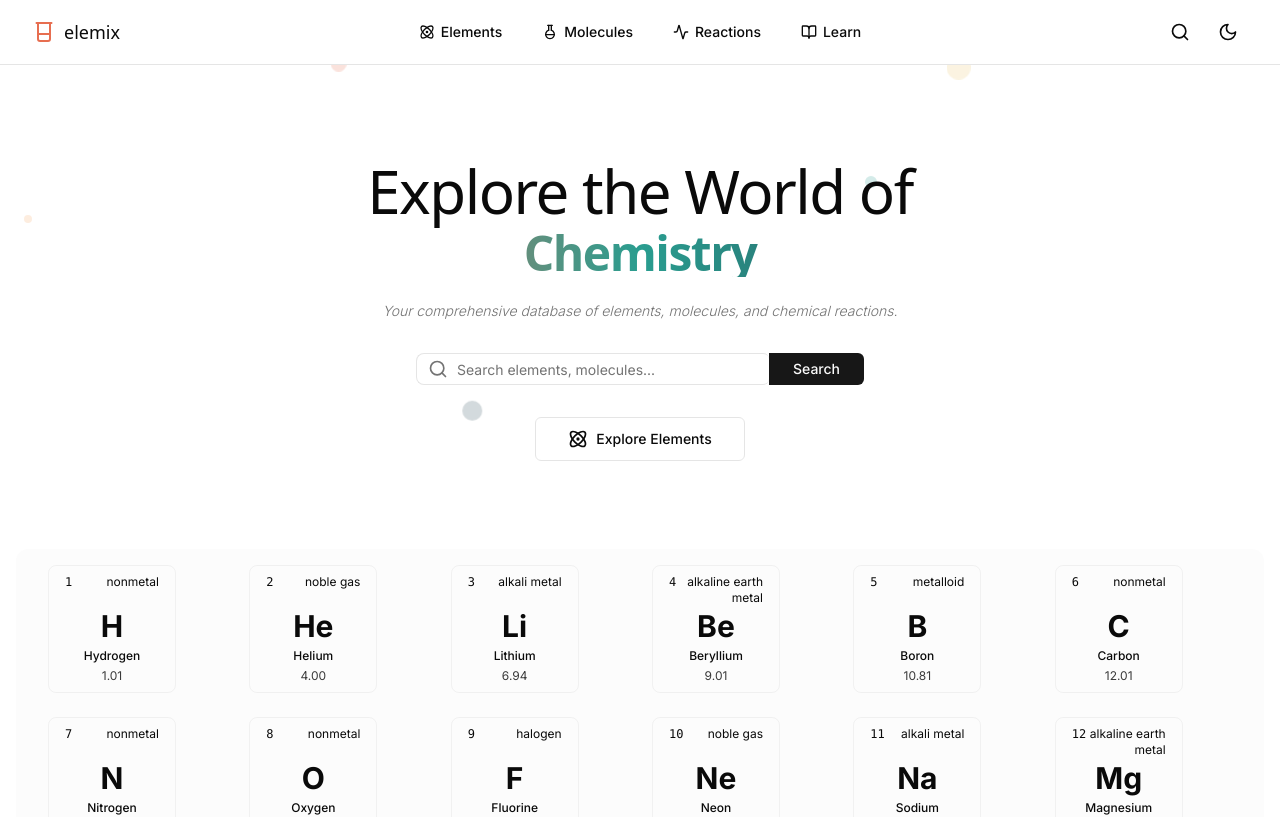
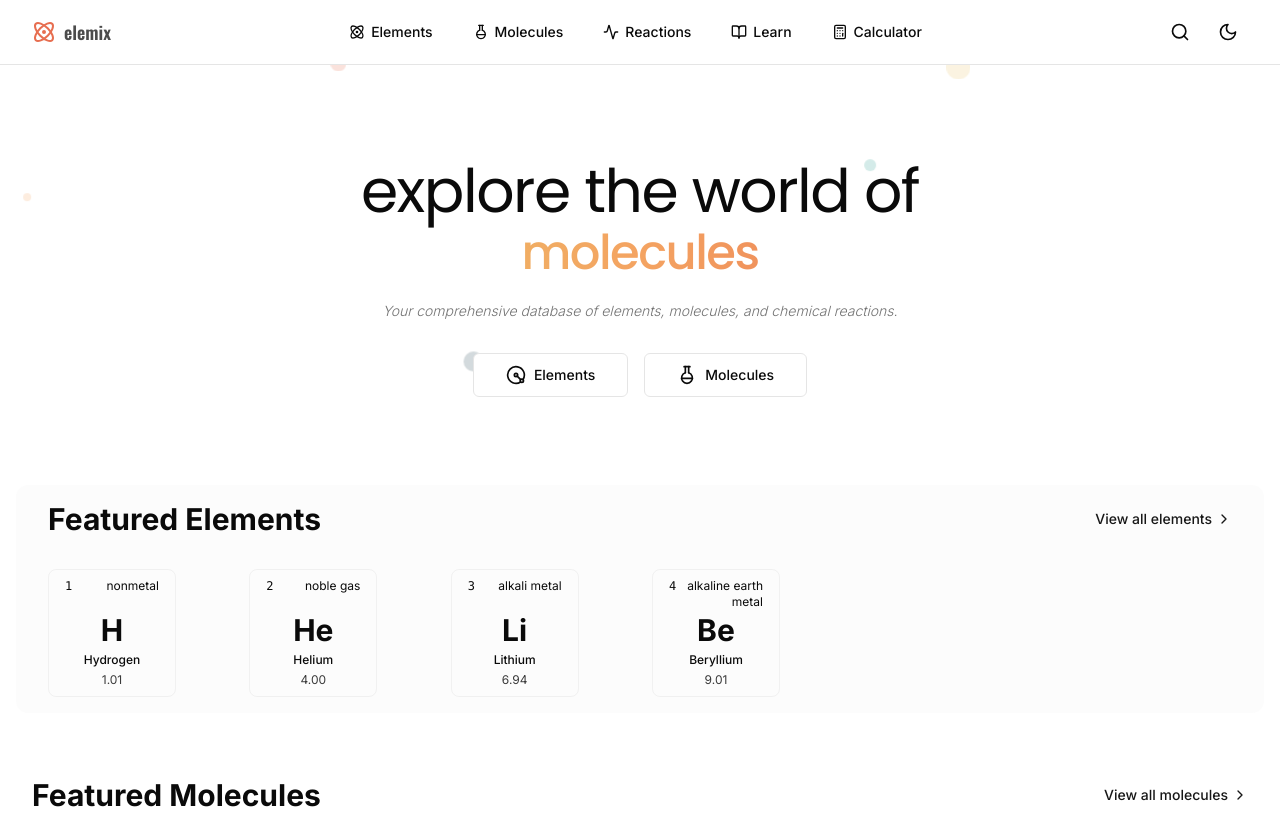
Before and after one commit to Rhishavhere/Elemix, a Next.js app: page / in a window 1280 px wide. Shown: the top 817 px of the page. Built offline with nearby package versions, Linux system fonts and the light colour scheme.

Commit message:
ui changes

```diff
--- a/app/globals.css
+++ b/app/globals.css
@@ -1,3 +1,4 @@
+@import url('https://fonts.googleapis.com/css2?family=Oswald:wght@200..700&family=Poppins:ital,wght@0,100;0,200;0,300;0,400;0,500;0,600;0,700;0,800;0,900;1,100;1,200;1,300;1,400;1,500;1,600;1,700;1,800;1,900&family=Raleway:ital,wght@0,100..900;1,100..900&display=swap');
 @tailwind base;
 @tailwind components;
 @tailwind utilities;
@@ -78,5 +79,6 @@
   }
   body {
     @apply bg-background text-foreground;
+    overflow-y: hidden;
   }
 }
--- a/components/elements/element-detail.tsx
+++ b/components/elements/element-detail.tsx
@@ -411,19 +411,19 @@ export default function ElementDetail({ element }: ElementDetailProps) {
                     tooltip="Scientist(s) or civilization credited with discovery"
                   />
 
-                  <div className="pt-3">
+                  {/* <div className="pt-3">
                     <h4 className="text-sm font-medium mb-2">Historical Significance</h4>
                     <p className="text-sm text-muted-foreground">
                       {element.name} was discovered in {element.yearDiscovered} by {element.discoveredBy}.
                       It has been an important element in the development of modern chemistry and has numerous
                       applications across various industries.
                     </p>
-                  </div>
+                  </div> */}
                 </CardContent>
               </Card>
             </div>
 
-            <div>
+            {/* <div>
               <h3 className="text-lg font-medium mb-3">Etymology</h3>
               <Card>
                 <CardContent className="p-4">
@@ -433,9 +433,9 @@ export default function ElementDetail({ element }: ElementDetailProps) {
                   </p>
                 </CardContent>
               </Card>
-            </div>
+            </div> */}
 
-            <div>
+            {/* <div>
               <h3 className="text-lg font-medium mb-3">Historical Uses</h3>
               <Card>
                 <CardContent className="p-4">
@@ -444,7 +444,7 @@ export default function ElementDetail({ element }: ElementDetailProps) {
                   </p>
                 </CardContent>
               </Card>
-            </div>
+            </div> */}
           </div>
         </TabsContent>
       </Tabs>
--- a/components/home/featured-elements.tsx
+++ b/components/home/featured-elements.tsx
@@ -5,14 +5,14 @@ import ElementCard from '@/components/elements/element-card';
 
 export default function FeaturedElements() {
   // Take a subset of elements to feature
-  const featuredElements = Array.from({length: 20}, (_, i) => i + 1).map(atomicNumber =>
+  const featuredElements = Array.from({length: 4}, (_, i) => i + 1).map(atomicNumber =>
     elements.find(el => el.atomicNumber === atomicNumber)
   ).filter(Boolean);
 
   return (
     <section className="py-4 bg-muted/30 m-4 rounded-xl">
       <div className="container mx-auto px-4 sm:px-6 lg:px-8">
-        {/* <div className="flex justify-between items-center mb-8">
+        <div className="flex justify-between items-center mb-8">
           <h2 className="text-2xl sm:text-3xl font-bold">Featured Elements</h2>
           <Link
             href="/elements"
@@ -21,7 +21,7 @@ export default function FeaturedElements() {
             View all elements
             <ChevronRight className="ml-1 h-4 w-4" />
           </Link>
-        </div> */}
+        </div>
 
         <div className="grid grid-cols-2 sm:grid-cols-3 md:grid-cols-4 lg:grid-cols-6 gap-4 sm:gap-6">
           {featuredElements.map(element => (
--- a/components/home/hero-section.tsx
+++ b/components/home/hero-section.tsx
@@ -2,7 +2,7 @@
 
 import { useState } from 'react';
 import { motion } from 'framer-motion';
-import { Search, ArrowRight, Atom, FlaskRound as Flask, Zap } from 'lucide-react';
+import { Search, ArrowRight, Radius, FlaskRound as Flask, Zap } from 'lucide-react';
 import { Button } from '@/components/ui/button';
 import { Input } from '@/components/ui/input';
 import Link from 'next/link';
@@ -28,10 +28,10 @@ export default function HeroSection() {
             animate={{ opacity: 1, y: 0 }}
             transition={{ duration: 0.8 }}
           >
-            <h1 className="text-xl font-sans tracking-tight sm:text-5xl md:text-6xl">
-              Explore the World of
-              <span className="block text-5xl font-bold bg-gradient-to-r from-chart-1 via-chart-2 to-chart-3 bg-clip-text text-transparent mt-2">
-                Chemistry
+            <h1 className="text-l font-poppins tracking-tight sm:text-5xl md:text-6xl">
+              explore the world of
+              <span className="block text-5xl font-poppins font-medium bg-gradient-to-r from-chart-4 via-chart-5 to-chart-1 bg-clip-text text-transparent mt-2">
+                molecules
               </span>
             </h1>
           </motion.div>
@@ -45,7 +45,7 @@ export default function HeroSection() {
             Your comprehensive database of elements, molecules, and chemical reactions.
           </motion.p>
 
-          <motion.div
+          {/* <motion.div
             initial={{ opacity: 0, y: 20 }}
             animate={{ opacity: 1, y: 0 }}
             transition={{ duration: 0.8, delay: 0.4 }}
@@ -66,32 +66,26 @@ export default function HeroSection() {
                 Search
               </Button>
             </div>
-          </motion.div>
+          </motion.div> */}
 
           <motion.div
             initial={{ opacity: 0, y: 20 }}
             animate={{ opacity: 1, y: 0 }}
             transition={{ duration: 0.8, delay: 0.6 }}
-            className="mt-8 flex flex-wrap justify-center gap-4"
+            className="mt-8 flex justify-center gap-4"
           >
-            <Link href="/">
+            <Link href="/elements">
               <Button variant="outline" size="lg" className="gap-2">
-                <Atom className="h-5 w-5" />
-                Explore Elements
+                <Radius className="h-5 w-5" />
+                Elements
               </Button>
             </Link>
-            {/* <Link href="/molecules">
+            <Link href="/molecules">
               <Button variant="outline" size="lg" className="gap-2">
                 <Flask className="h-5 w-5" />
-                Discover Molecules
+                Molecules
               </Button>
             </Link>
-            <Link href="/reactions">
-              <Button variant="outline" size="lg" className="gap-2">
-                <Zap className="h-5 w-5" />
-                View Reactions
-              </Button>
-            </Link> */}
           </motion.div>
         </div>
       </div>
--- a/components/layout/footer.tsx
+++ b/components/layout/footer.tsx
@@ -1,5 +1,5 @@
 import Link from 'next/link';
-import { Beaker, Github, Twitter } from 'lucide-react';
+import { Atom, Github, Twitter } from 'lucide-react';
 
 export default function Footer() {
   return (
@@ -8,8 +8,8 @@ export default function Footer() {
         <div className="grid grid-cols-1 md:grid-cols-4 gap-8">
           <div className="md:col-span-1">
             <Link href="/" className="flex items-center gap-2 text-lg font-semibold">
-              <Beaker className="h-6 w-6 text-chart-1" />
-              <span>ChemDashboard</span>
+              <Atom className="h-6 w-6 text-chart-1" />
+              <span>Elemix</span>
             </Link>
             <p className="mt-3 text-sm text-muted-foreground">
               A comprehensive chemistry library with detailed information on elements and molecules.
@@ -107,7 +107,7 @@ export default function Footer() {
 
         <div className="mt-8 pt-6 border-t border-border">
           <p className="text-sm text-muted-foreground text-center">
-            © {new Date().getFullYear()} ChemDashboard. All rights reserved.
+            © {new Date().getFullYear()} Elemix. All rights reserved.
           </p>
         </div>
       </div>
--- a/components/layout/navbar.tsx
+++ b/components/layout/navbar.tsx
@@ -2,7 +2,7 @@
 
 import Link from "next/link";
 import { useState } from "react";
-import { Search, Menu, X, FlaskRound as Flask, Atom, BookOpen, Activity, Beaker } from "lucide-react";
+import { Search, Menu, X, FlaskRound as Flask, Atom, BookOpen, Activity, Radius, Calculator } from "lucide-react";
 import { ThemeToggle } from "@/components/ui/theme-toggle";
 import { Button } from "@/components/ui/button";
 import { Input } from "@/components/ui/input";
@@ -21,8 +21,8 @@ export default function Navbar() {
               href="/"
               className="flex items-center gap-2 text-lg font-semibold"
             >
-              <Beaker className="h-6 w-6 text-chart-1" />
-              <span className="font-sans font-light sm:block">elemix</span>
+              <Atom className="h-6 w-6 text-chart-1" />
+              <span className="font-oswald font-regular sm:block text-black/70">elemix</span>
             </Link>
           </div>
 
@@ -43,6 +43,10 @@ export default function Navbar() {
             <Link href="/learn" className="px-3 py-2 text-sm font-medium rounded-md hover:bg-muted/50 transition-colors flex items-center gap-1.5">
               <BookOpen className="h-4 w-4" />
               <span>Learn</span>
+            </Link>
+            <Link href="/calculator" className="px-3 py-2 text-sm font-medium rounded-md hover:bg-muted/50 transition-colors flex items-center gap-1.5">
+              <Calculator className="h-4 w-4" />
+              <span>Calculator</span>
             </Link>
           </div>
 
@@ -163,6 +167,14 @@ export default function Navbar() {
               <BookOpen className="h-5 w-5" />
               <span>Learn</span>
             </Link>
+            <Link
+              href="/calculator"
+              className="block px-3 py-2 text-base font-medium rounded-md hover:bg-muted/50 transition-colors flex items-center gap-2"
+              onClick={() => setIsMobileMenuOpen(false)}
+            >
+              <Calculator className="h-5 w-5" />
+              <span>Calculator</span>
+            </Link>
           </div>
         )}
       </div>
--- a/package.json
+++ b/package.json
@@ -1,5 +1,5 @@
 {
-  "name": "chemistry-dashboard",
+  "name": "elemix",
   "version": "0.1.0",
   "private": true,
   "scripts": {
--- a/tailwind.config.ts
+++ b/tailwind.config.ts
@@ -9,6 +9,11 @@ const config: Config = {
   ],
   theme: {
     extend: {
+      fontFamily: {
+        oswald: ['Oswald', 'sans-serif'],
+        poppins: ['Poppins', 'sans-serif'],
+        raleway: ['Raleway', 'sans-serif'],
+      },
       backgroundImage: {
         'gradient-radial': 'radial-gradient(var(--tw-gradient-stops))',
         'gradient-conic':
```
Also changed, not shown: 1 other file (tests, documents, lock files or other folders).
